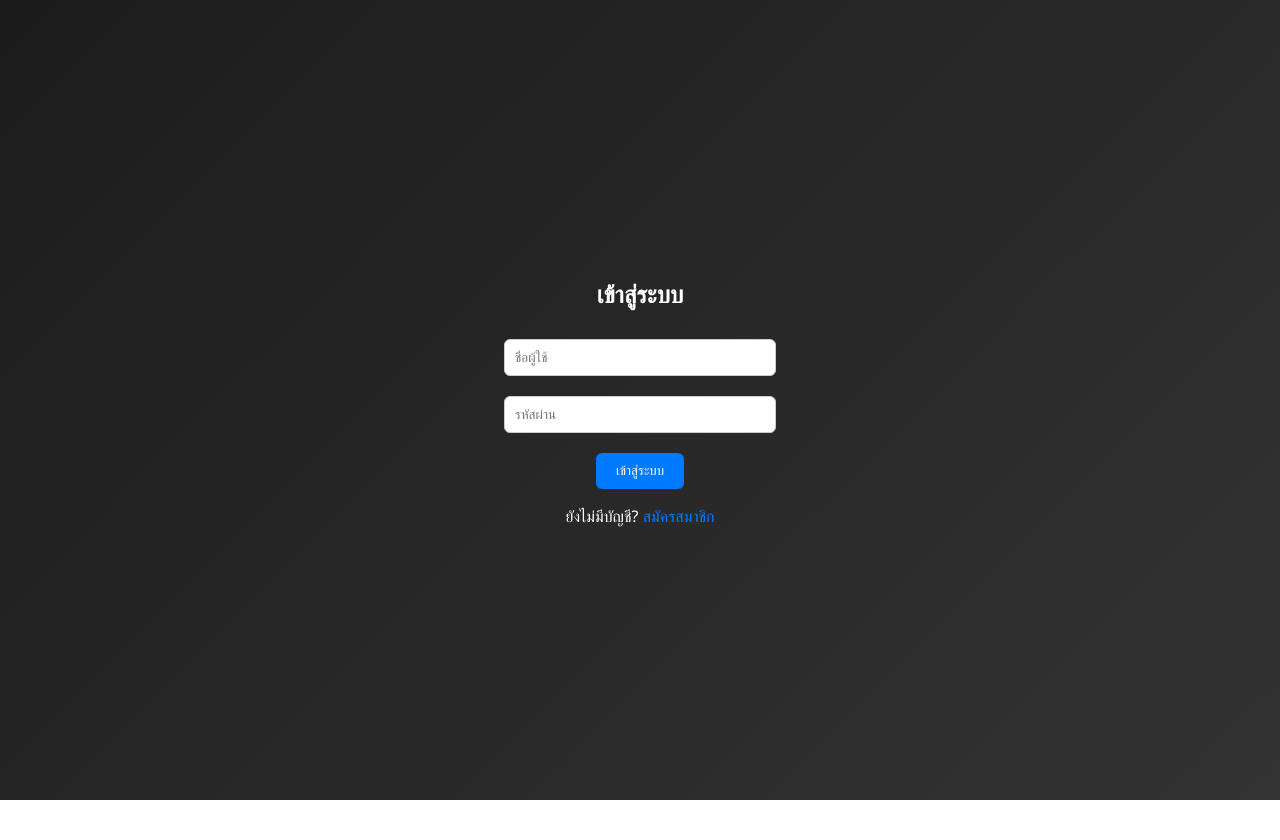
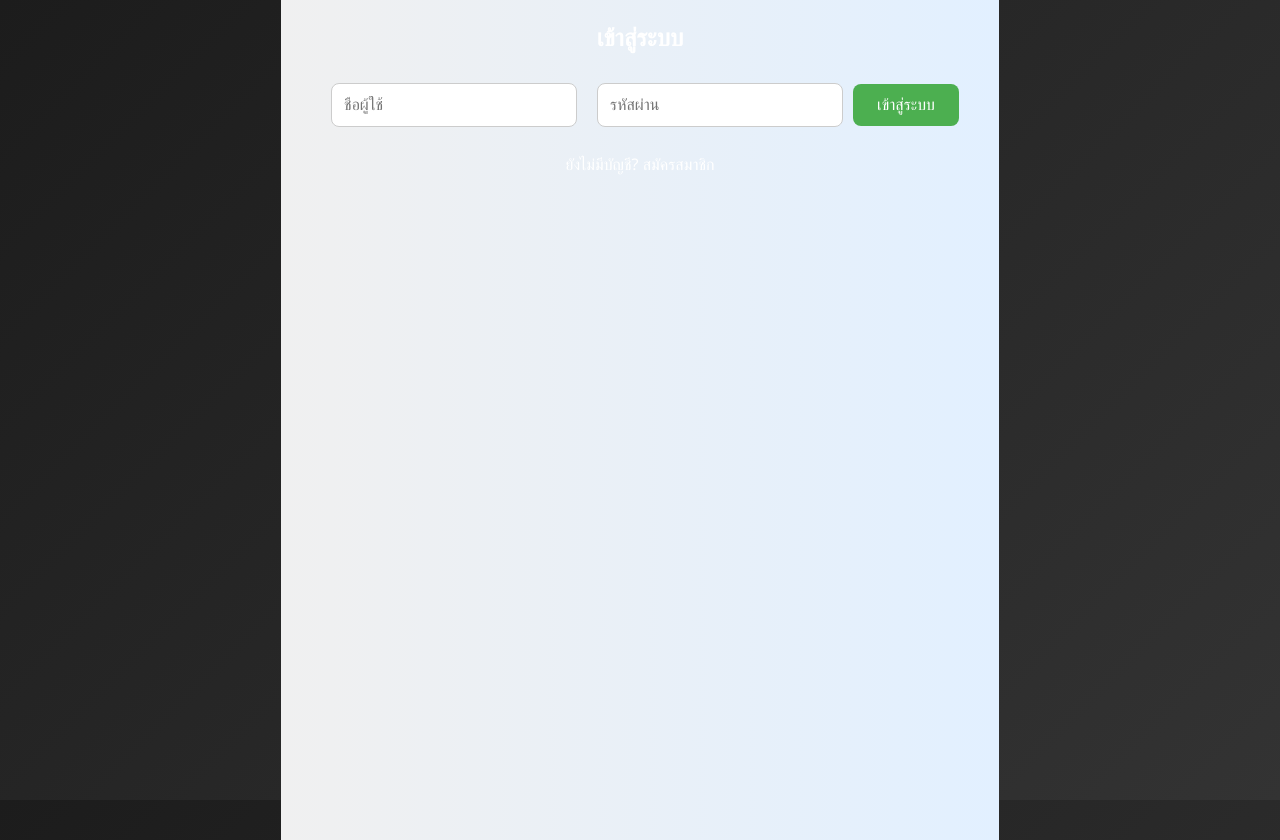
Before and after one commit to gardoffwhite/nagegacha, a React (Create React App) app: page / in a window 1280 px wide. Before the commit the page ends 800 px from the top, so only its background shows below. Built offline with nearby package versions, Linux system fonts and the light colour scheme.

Commit message:
Update App.css

```diff
--- a/src/App.css
+++ b/src/App.css
@@ -1,101 +1,82 @@
 .app-container {
-  font-family: 'Segoe UI', sans-serif;
-  padding: 20px;
+  font-family: 'Segoe UI', Tahoma, Geneva, Verdana, sans-serif;
+  padding: 40px;
   text-align: center;
-}
-
-.auth-container, .admin-container, .dashboard-container {
-  display: flex;
-  flex-direction: column;
-  align-items: center;
-  padding: 20px;
+  background: linear-gradient(to right, #f0f0f0, #e2f0ff);
+  min-height: 100vh;
 }
 
 .input-field {
-  margin: 10px 0;
-  padding: 10px;
-  width: 250px;
+  margin: 10px;
+  padding: 12px;
+  width: 220px;
+  font-size: 16px;
+  border-radius: 8px;
   border: 1px solid #ccc;
-  border-radius: 6px;
 }
 
 .btn {
-  padding: 10px 20px;
+  padding: 12px 24px;
   margin-top: 10px;
-  background-color: #007bff;
+  background-color: #4CAF50;
   color: white;
+  font-size: 16px;
   border: none;
-  border-radius: 6px;
+  border-radius: 8px;
   cursor: pointer;
+  transition: 0.2s;
 }
 
 .btn:hover {
-  background-color: #0056b3;
-}
-
-.btn:disabled {
-  background-color: #aaa;
-  cursor: not-allowed;
-}
-
-.link {
-  color: #007bff;
-  cursor: pointer;
-}
-
-.token-display {
-  margin-bottom: 10px;
-  font-weight: bold;
+  background-color: #45a049;
 }
 
 .item-name {
   font-size: 22px;
   font-weight: bold;
   margin-top: 20px;
+  color: #333;
+  animation: fadeIn 1s ease-in-out;
 }
 
-.character-name {
-  margin-top: 5px;
-  font-size: 18px;
-  color: #555;
+.scroll-container {
+  height: 80px;
+  overflow: hidden;
+  border: 2px solid #aaa;
+  margin: 30px auto;
+  width: 300px;
+  border-radius: 12px;
+  background: #fff;
+  box-shadow: 0 0 10px rgba(0,0,0,0.1);
 }
 
-.rolling-container {
-  overflow: hidden;
-  height: 60px;
-  width: 250px;
-  margin: 20px auto;
-  border: 2px solid #00c8ff;
-  border-radius: 8px;
-  background-color: #111;
-  position: relative;
+.scroll-inner {
+  animation: scrollItems 3s ease-in-out;
 }
 
-.rolling-strip {
-  display: flex;
-  flex-direction: column;
-  animation: scrollItemsY 2.5s ease-in-out infinite;
+.scroll-item {
+  font-size: 20px;
+  padding: 14px 0;
+  color: #333;
+  font-weight: 500;
 }
 
-.rolling-item {
-  padding: 10px;
-  height: 60px;
-  font-size: 18px;
-  font-weight: bold;
-  color: #00eaff;
-  background: #222;
-  border-bottom: 1px solid #333;
+@keyframes scrollItems {
+  0% {
+    transform: translateY(0);
+  }
+  100% {
+    transform: translateY(-600px);
+  }
 }
 
-@keyframes scrollItemsY {
-  0% { transform: translateY(0); }
-  100% { transform: translateY(-100%); }
+@keyframes fadeIn {
+  from {
+    opacity: 0;
+    transform: translateY(20px);
+  }
+  to {
+    opacity: 1;
+    transform: translateY(0);
+  }
 }
-
-.item-display-card {
-  background: #f0f0f0;
-  border-radius: 10px;
-  padding: 15px 25px;
-  margin-top: 20px;
-  box-shadow: 0 0 10px rgba(0,0,0,0.1);
-}
```
